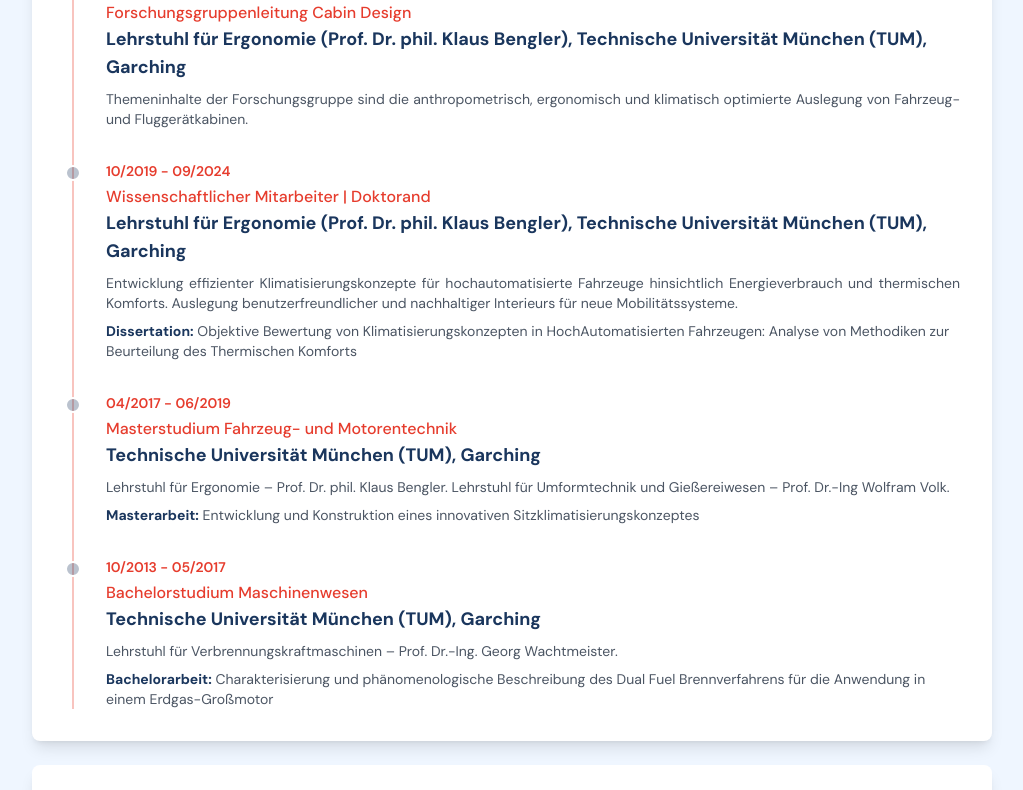
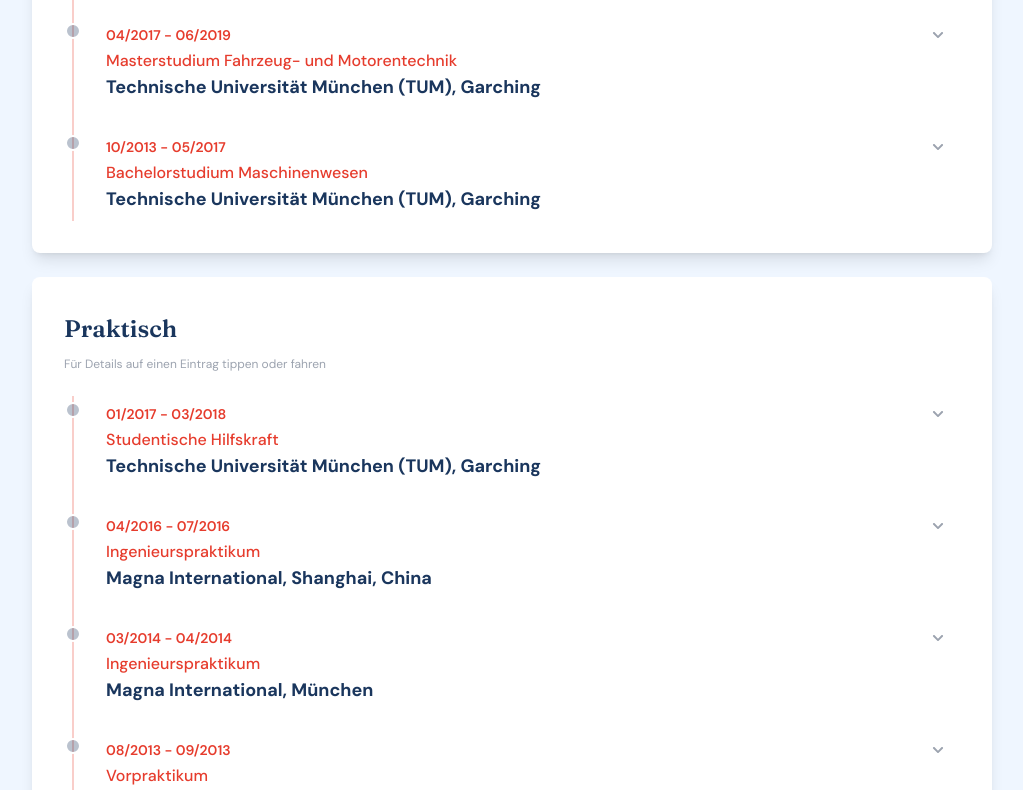
Before and after one commit to ClimateVizCoder/3DThermlComfort, a Next.js app: page / in a window 1280 px wide. Shown: the part 5680-6470 px from the top of the page, without its empty margins (128-1151 px from the left). Built offline with nearby package versions, Linux system fonts and the light colour scheme.

Commit message:
feat: refactor timeline component to interactive item with hover/click details reveal
Co-authored-by: ClimateVizCoder <157807642+ClimateVizCoder@users.noreply.github.com>

```diff
--- a/app/page.tsx
+++ b/app/page.tsx
@@ -1132,16 +1132,10 @@ const ACCENT_DARK = "#C32A1C"
 
 const isActiveEntry = (item) => Boolean(item.active) || /Heute|Present|Today/i.test(item.year || "")
 
-// Permanent, open vertical timeline (replaces the old accordion pattern)
-const TimelineBlock = ({ title, content }) => {
+// Single interactive timeline entry: shows only the essentials, reveals details on hover/click
+const TimelineItem = ({ item }) => {
   const { language } = useLanguage()
-  return (
-    <div className="bg-white rounded-lg shadow-lg p-6 md:p-8 mb-6">
-      <h3 className={`font-display text-2xl font-semibold text-[#1a365d] mb-6 leading-relaxed ${textContainerClass}`}>
-        {title}
-      </h3>
-      <ol className="relative ml-2 border-l-2 space-y-8" style={{ borderColor: "rgba(230,60,45,0.3)" }}>
-        {content.map((item, index) => {
+  const [open, setOpen] = useState(false)
   const active = isActiveEntry(item)
   const role = typeof item.title === "string" ? item.title : item.title[language]
   const employer = item.mainInfo
@@ -1149,15 +1143,35 @@ const TimelineBlock = ({ title, content }) => {
       ? item.mainInfo
       : item.mainInfo[language]
     : null
+
+  const hasDetails =
+    item.details || item.dissertation || item.masterarbeit || item.bachelorarbeit || item.tools || item.website
+
   return (
-            <li key={index} className="relative pl-6 md:pl-8">
-              <span
+    <li
+      className="relative pl-6 md:pl-8"
+      onMouseEnter={() => hasDetails && setOpen(true)}
+      onMouseLeave={() => hasDetails && setOpen(false)}
+    >
+      {/* Animated node */}
+      <motion.span
         aria-hidden="true"
-                className={`absolute -left-[9px] top-1 w-4 h-4 rounded-full border-2 border-white ${
+        className={`absolute -left-[9px] top-1.5 w-4 h-4 rounded-full border-2 border-white ${
           active ? "gold-dot-pulse" : ""
         }`}
         style={{ backgroundColor: active ? ACCENT : "rgba(26,54,93,0.3)" }}
+        animate={{ scale: open ? 1.35 : 1 }}
+        transition={{ type: "spring", stiffness: 400, damping: 20 }}
       />
+
+      <motion.button
+        type="button"
+        onClick={() => hasDetails && setOpen((v) => !v)}
+        className={`group w-full text-left rounded-lg -ml-2 pl-2 pr-2 py-2 transition-colors ${
+          hasDetails ? "cursor-pointer hover:bg-gray-50" : "cursor-default"
+        }`}
+        aria-expanded={open}
+      >
         <div className="flex flex-wrap items-center gap-x-3 gap-y-1">
           <span className="text-sm font-semibold whitespace-nowrap" style={{ color: ACCENT }}>
             {item.year}
@@ -1165,7 +1179,7 @@ const TimelineBlock = ({ title, content }) => {
           {item.parallel && (
             <span
               className="inline-flex items-center rounded-full px-2 py-0.5 text-xs font-medium"
-                    style={{ color: ACCENT, backgroundColor: "rgba(184,146,74,0.12)", border: `1px solid ${ACCENT}80` }}
+              style={{ color: ACCENT, backgroundColor: "rgba(230,60,45,0.1)", border: `1px solid ${ACCENT}66` }}
             >
               {language === "de" ? "Parallel" : "Concurrent"}
             </span>
@@ -1173,37 +1187,55 @@ const TimelineBlock = ({ title, content }) => {
           {active && !item.parallel && (
             <span
               className="inline-flex items-center rounded-full px-2 py-0.5 text-xs font-medium"
-                    style={{ color: ACCENT, backgroundColor: "rgba(184,146,74,0.12)", border: `1px solid ${ACCENT}80` }}
+              style={{ color: ACCENT, backgroundColor: "rgba(230,60,45,0.1)", border: `1px solid ${ACCENT}66` }}
             >
               {language === "de" ? "Noch aktiv" : "Ongoing"}
             </span>
           )}
+          {hasDetails && (
+            <FaChevronDown
+              className="ml-auto text-xs text-gray-400 transition-transform duration-300 group-hover:text-gray-600"
+              style={{ transform: open ? "rotate(180deg)" : "rotate(0deg)" }}
+            />
+          )}
         </div>
         <p className={`mt-1 text-base font-medium ${textContainerClass}`} style={{ color: ACCENT }}>
           {role}
         </p>
-              {employer && (
-                <p className={`text-lg font-bold text-[#1a365d] ${textContainerClass}`}>{employer}</p>
-              )}
+        {employer && <p className={`text-lg font-bold text-[#1a365d] ${textContainerClass}`}>{employer}</p>}
+      </motion.button>
+
+      {/* Collapsible details */}
+      <AnimatePresence initial={false}>
+        {open && hasDetails && (
+          <motion.div
+            key="details"
+            initial={{ height: 0, opacity: 0 }}
+            animate={{ height: "auto", opacity: 1 }}
+            exit={{ height: 0, opacity: 0 }}
+            transition={{ duration: 0.35, ease: [0.4, 0, 0.2, 1] }}
+            className="overflow-hidden"
+          >
+            <div className="pl-2 pt-2 pb-1 border-l-2 ml-1 space-y-2" style={{ borderColor: `${ACCENT}33` }}>
               {item.details && (
-                <p className={`mt-2 text-sm text-gray-600 text-justify ${textContainerClass}`}>
+                <p className={`text-sm text-gray-600 text-justify pl-3 ${textContainerClass}`}>
                   {typeof item.details === "string" ? item.details : item.details[language]}
                 </p>
               )}
               {item.dissertation && (
-                <p className={`mt-2 text-sm text-gray-600 ${textContainerClass}`}>
+                <p className={`text-sm text-gray-600 pl-3 ${textContainerClass}`}>
                   <strong className="text-[#1a365d]">{language === "de" ? "Dissertation" : "Dissertation"}:</strong>{" "}
                   {typeof item.dissertation === "string" ? item.dissertation : item.dissertation[language]}
                 </p>
               )}
               {item.masterarbeit && (
-                <p className={`mt-2 text-sm text-gray-600 ${textContainerClass}`}>
+                <p className={`text-sm text-gray-600 pl-3 ${textContainerClass}`}>
                   <strong className="text-[#1a365d]">{language === "de" ? "Masterarbeit" : "Master's Thesis"}:</strong>{" "}
                   {typeof item.masterarbeit === "string" ? item.masterarbeit : item.masterarbeit[language]}
                 </p>
               )}
               {item.bachelorarbeit && (
-                <p className={`mt-2 text-sm text-gray-600 ${textContainerClass}`}>
+                <p className={`text-sm text-gray-600 pl-3 ${textContainerClass}`}>
                   <strong className="text-[#1a365d]">
                     {language === "de" ? "Bachelorarbeit" : "Bachelor's Thesis"}:
                   </strong>{" "}
@@ -1211,12 +1243,12 @@ const TimelineBlock = ({ title, content }) => {
                 </p>
               )}
               {item.tools && (
-                <p className={`mt-2 text-sm text-gray-600 ${textContainerClass}`}>
+                <p className={`text-sm text-gray-600 pl-3 ${textContainerClass}`}>
                   <strong className="text-[#1a365d]">{language === "de" ? "Werkzeuge" : "Tools"}:</strong> {item.tools}
                 </p>
               )}
               {item.website && (
-                <p className={`mt-2 text-sm ${textContainerClass}`}>
+                <p className={`text-sm pl-3 ${textContainerClass}`}>
                   <a
                     href={`https://${item.website}`}
                     target="_blank"
@@ -1228,9 +1260,31 @@ const TimelineBlock = ({ title, content }) => {
                   </a>
                 </p>
               )}
+            </div>
+          </motion.div>
+        )}
+      </AnimatePresence>
     </li>
   )
-        })}
+}
+
+// Compact, interactive vertical timeline – essentials by default, details on hover/click
+const TimelineBlock = ({ title, content }) => {
+  const { language } = useLanguage()
+  return (
+    <div className="bg-white rounded-lg shadow-lg p-6 md:p-8 mb-6">
+      <div className="flex items-center justify-between mb-2">
+        <h3 className={`font-display text-2xl font-semibold text-[#1a365d] leading-relaxed ${textContainerClass}`}>
+          {title}
+        </h3>
+      </div>
+      <p className="text-xs text-gray-400 mb-6">
+        {language === "de" ? "Für Details auf einen Eintrag tippen oder fahren" : "Tap or hover an entry for details"}
+      </p>
+      <ol className="relative ml-2 border-l-2 space-y-5" style={{ borderColor: "rgba(230,60,45,0.25)" }}>
+        {content.map((item, index) => (
+          <TimelineItem key={index} item={item} />
+        ))}
       </ol>
     </div>
   )
```
Lines whose indentation alone changed are shown as unchanged.
